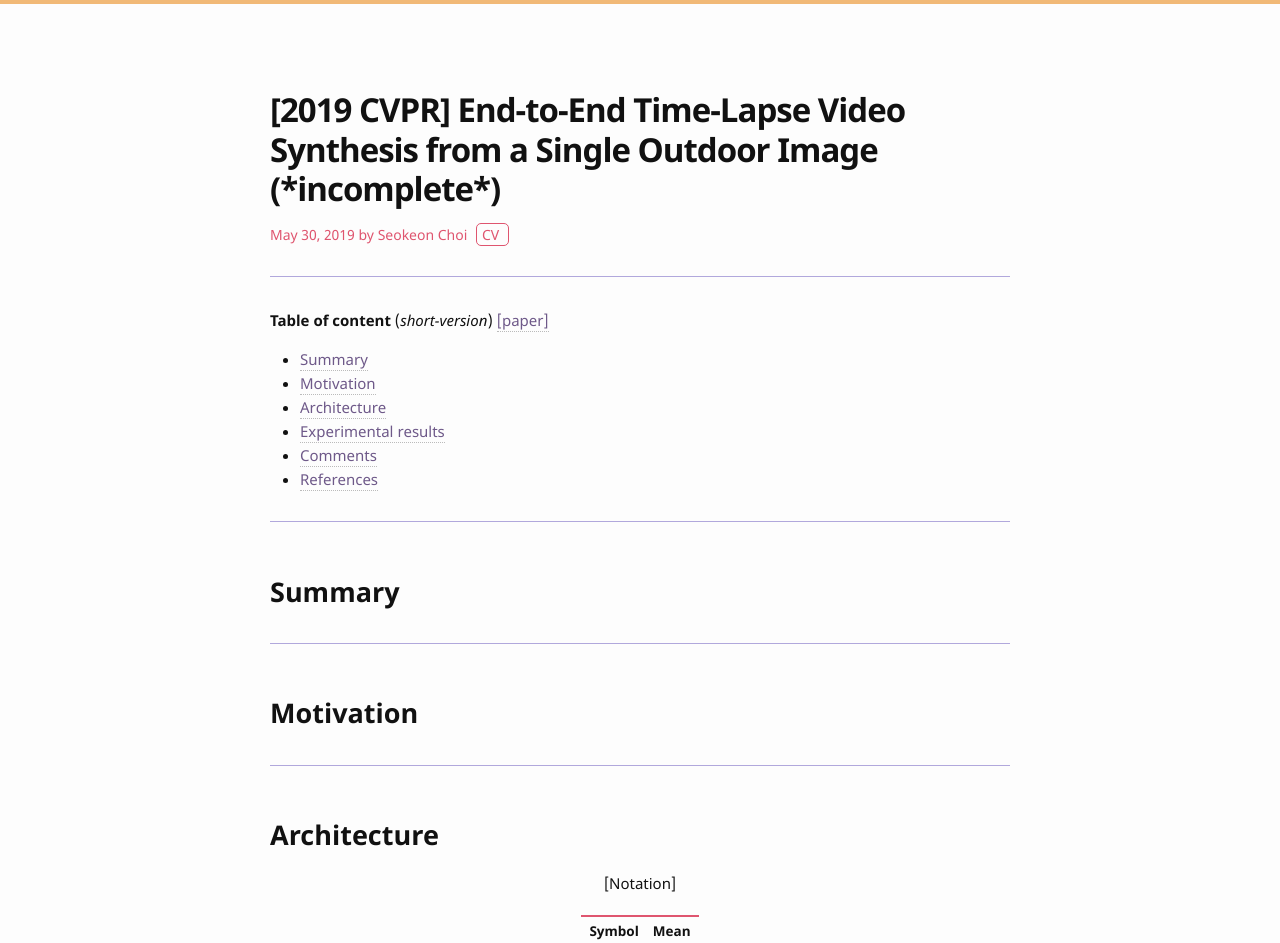
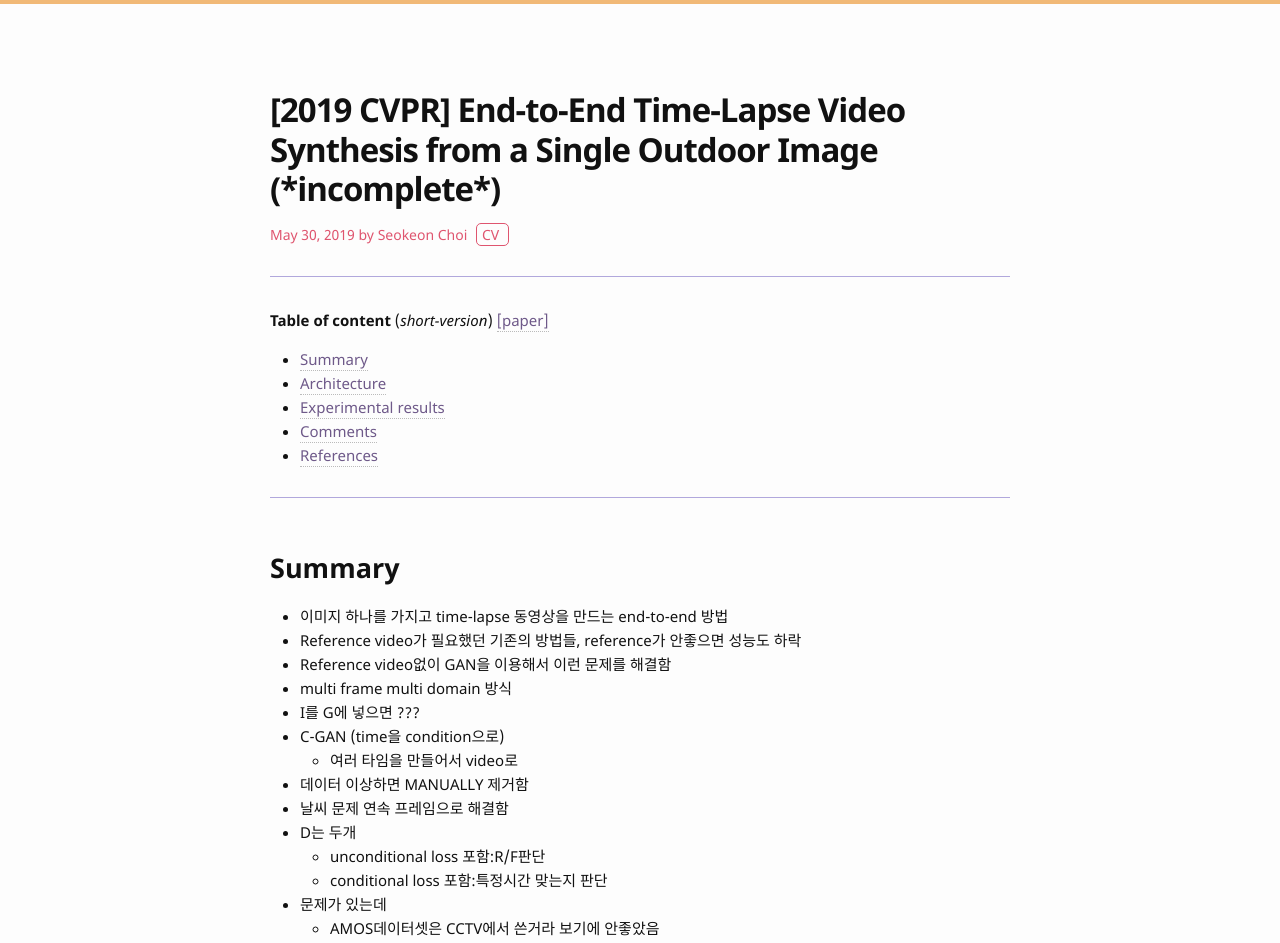
Before and after one commit to bismex/bismex.github.io, a Jekyll site: the page built from _posts/2019-05-29-TLVS.md, in a window 1280 px wide and 1400 px high. Shown: the top 943 px of the window. Built offline with Jekyll 4.4.1, drawn with Linux system fonts in a browser that asks for light colours; some of the changed text lies outside the part shown.

Commit message:
Update 2019-05-29-TLVS.md

```diff
--- a/_posts/2019-05-29-TLVS.md
+++ b/_posts/2019-05-29-TLVS.md
@@ -19,11 +19,31 @@ tags: CV
 
 ## Summary
 
----
+- 이미지 하나를 가지고 time-lapse 동영상을 만드는 end-to-end 방법
+- Reference video가 필요했던 기존의 방법들, reference가 안좋으면 성능도 하락
+- Reference video없이 GAN을 이용해서 이런 문제를 해결함
+- multi frame multi domain 방식
+- I를 G에 넣으면 ???
+- C-GAN (time을 condition으로)
+  - 여러 타임을 만들어서 video로
+- 데이터 이상하면 MANUALLY 제거함
+- 날씨 문제 연속 프레임으로 해결함
+- D는 두개
+  - unconditional loss 포함:R/F판단
+  - conditional loss 포함:특정시간 맞는지 판단
+- 문제가 있는데
+  - AMOS데이터셋은 CCTV에서 쓴거라 보기에 안좋았음
+  - TLVDB데이터셋은 pro camera라서 보기엔 좋으나 time이 없음
+  - 그래서 AMOS학습 후 TLVDB
+  - Multi-domain 학습방식
+  - 그냥 합치면 domain discrepancy때문에 결과가 좋지 않아 이처럼 했다.
+  - Fiture 4
+  - algorithm 1
 
-## Motivation
+- 평가
+  - 애초에 다른 논문이랑 평가하기에 달라서
+  - User study를 사용 (10명)
 
----
 
 ## Architecture
 
@@ -55,6 +75,9 @@ tags: CV
 
 ## Comments
 
+
+- 평가가 공정한가에 대한 의문
+
 ---
 
 ## References
```
